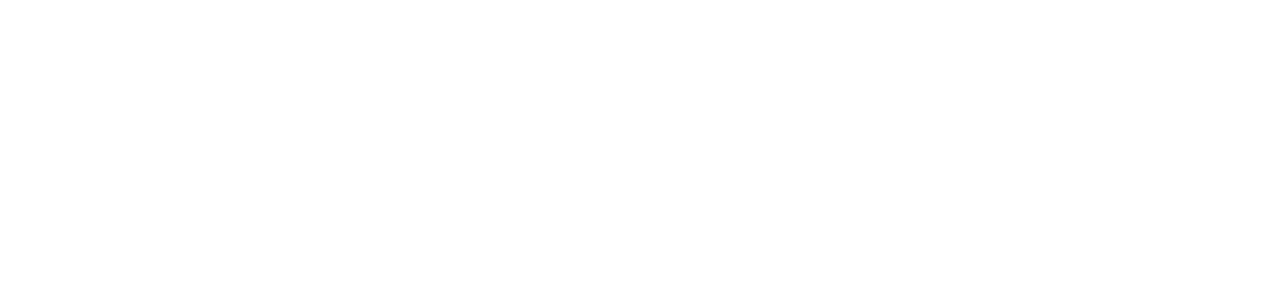
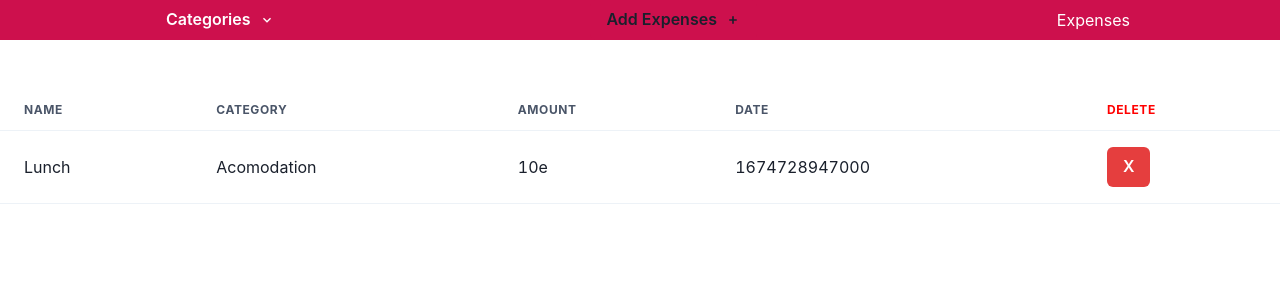
Before and after one commit to Brunopavasovic/track-budget-app, a React (Create React App) app: page /expense-desktop in a window 1280 px wide. Before the commit this address had no page. Shown: the top 300 px of the page. Built offline with nearby package versions, Linux system fonts and the light colour scheme.

Commit message:
add rest of components

```diff
--- a/package.json
+++ b/package.json
@@ -18,6 +18,7 @@
     "framer-motion": "^8.0.2",
     "react": "^18.2.0",
     "react-dom": "^18.2.0",
+    "react-hook-form": "^7.42.1",
     "react-icons": "^4.7.1",
     "react-router-dom": "^6.6.1",
     "react-scripts": "5.0.1",
--- a/src/App.tsx
+++ b/src/App.tsx
@@ -3,19 +3,27 @@ import { Main } from "./components/Main";
 import { BrowserRouter as Router, Route, Routes } from "react-router-dom";
 import { ExpensesMobile } from "./components/Mobile/ExpensesMobile";
 import { AddExpensesMobile } from "./components/Mobile/AddExpensesMobile";
+import { ExpensesDesktop } from "./components/Desktop/ExpensesDesktop";
+import { BudgetItemsProvider } from "./BudgetItemsContext";
 
 const App = () => {
   return (
+    <BudgetItemsProvider>
       <ChakraProvider>
         <Router>
           <Routes>
             <Route path="/" element={<Main />}>
               <Route path="/expense" element={<ExpensesMobile />} />
+              <Route
+                path="/expense-desktop"
+                element={<ExpensesDesktop />}
+              ></Route>
               <Route path="/add-expenses" element={<AddExpensesMobile />} />
             </Route>
           </Routes>
         </Router>
       </ChakraProvider>
+    </BudgetItemsProvider>
   );
 };
 export default App;
--- /dev/null
+++ b/src/BudgetItemsContext.tsx
@@ -0,0 +1,47 @@
+import { createContext, useContext, useEffect, useState } from "react";
+import {
+  BudgetContextType,
+  ShowItemsProviderProps,
+  BudgetItems,
+} from "./components/types/type";
+
+const savedItems = () => {
+  const data = localStorage.getItem("data");
+  return data ? JSON.parse(data) : [];
+};
+
+export const BudgetItemsContext = createContext<BudgetContextType | null>(null);
+export const BudgetItemsProvider = ({ children }: ShowItemsProviderProps) => {
+  const [items, setItems] = useState<BudgetItems[]>(savedItems);
+
+  const current = new Date();
+  const time = current.toLocaleTimeString("en-GB", {
+    hour: "2-digit",
+    minute: "2-digit",
+    hour12: false,
+  });
+
+  useEffect(() => {
+    localStorage.setItem("data", JSON.stringify(items));
+  }, [items]);
+
+  const onSubmit = (data: BudgetItems) => {
+    setItems((prev) => [...prev, { ...data, id: Date.now(), date: time }]);
+  };
+
+  const removeItem = () => {};
+
+  return (
+    <BudgetItemsContext.Provider value={{ onSubmit, removeItem, items }}>
+      {children}
+    </BudgetItemsContext.Provider>
+  );
+};
+
+export const useBudgetContext = () => {
+  const context = useContext(BudgetItemsContext);
+  if (!context) {
+    throw Error("Missing BudgetItemsProvider");
+  }
+  return context;
+};
--- a/src/ShowItemsContext.tsx
+++ /dev/null
@@ -1,5 +0,0 @@
-import React from "react";
-
-export const ShowItemsContext = () => {
-  return <div>ShowItemsContext</div>;
-};
--- /dev/null
+++ b/src/components/Desktop/ExpensesDesktop.tsx
@@ -0,0 +1,43 @@
+import {
+  Box,
+  Button,
+  Table,
+  TableContainer,
+  Tbody,
+  Td,
+  Th,
+  Thead,
+  Tr,
+} from "@chakra-ui/react";
+import React from "react";
+
+export const ExpensesDesktop = () => {
+  return (
+    <Box display={["none", "none", "table"]} w="100vw" h="100vh">
+      <TableContainer mt="50px">
+        <Table>
+          <Thead>
+            <Tr>
+              <Th>Name</Th>
+              <Th>Category</Th>
+              <Th>Amount</Th>
+              <Th>Date</Th>
+              <Th color="red">Delete</Th>
+            </Tr>
+          </Thead>
+          <Tbody>
+            <Tr>
+              <Td>Lunch</Td>
+              <Td>Acomodation</Td>
+              <Td>10e</Td>
+              <Td>{Date.now()}</Td>
+              <Td>
+                <Button colorScheme="red">X</Button>
+              </Td>
+            </Tr>
+          </Tbody>
+        </Table>
+      </TableContainer>
+    </Box>
+  );
+};
--- a/src/components/TopNavDesktop.tsx
+++ b/src/components/Desktop/TopNavDesktop.tsx
@@ -42,7 +42,7 @@ export const TopNavDesktop = () => {
             Add Expenses
           </Button>
         </RouterLink>
-        <RouterLink to={""}>Expenses</RouterLink>
+        <RouterLink to="/expense-desktop">Expenses</RouterLink>
       </Box>
     </Box>
   );
--- a/src/components/Main.tsx
+++ b/src/components/Main.tsx
@@ -1,8 +1,9 @@
 import { Box } from "@chakra-ui/react";
-import { TopNavDesktop } from "./TopNavDesktop";
+import { TopNavDesktop } from "./Desktop/TopNavDesktop";
 import { Outlet } from "react-router-dom";
 import { TopNavMobile } from "./Mobile/TopNavMobile";
 import { BottomNavBar } from "./Mobile/BottomNavBar";
+import { BudgetItemsProvider } from "../BudgetItemsContext";
 
 export const Main = () => {
   return (
--- a/src/components/Mobile/AddExpensesMobile.tsx
+++ b/src/components/Mobile/AddExpensesMobile.tsx
@@ -1,15 +1,21 @@
 import {
   Box,
   Button,
-  FormControl,
   FormLabel,
   Input,
   Select,
   Stack,
   VStack,
 } from "@chakra-ui/react";
+import { FormProvider } from "react-hook-form";
+import { useForm } from "react-hook-form";
+import { useBudgetContext } from "../../BudgetItemsContext";
+import { BudgetItems } from "../types/type";
 
 export const AddExpensesMobile = () => {
+  const { onSubmit } = useBudgetContext();
+  const methods = useForm<BudgetItems>();
+
   return (
     <Box
       height="full"
@@ -19,22 +25,26 @@ export const AddExpensesMobile = () => {
       h="full"
     >
       <VStack mt="100px" w="70%">
-        <FormControl>
-          <form>
+        <FormProvider {...methods}>
+          <form
+            onSubmit={methods.handleSubmit((data) => {
+              onSubmit(data);
+            })}
+          >
             <Stack spacing={3}>
               <FormLabel>Item name:</FormLabel>
-              <Input type="text" />
+              <Input {...methods.register("itemName")} type="text" />
               <FormLabel>Select category:</FormLabel>
-              <Select>
+              <Select {...methods.register("category")}>
                 <option>Groceries</option>
                 <option>Travel</option>
               </Select>
               <FormLabel>Amount:</FormLabel>
-              <Input type="number" />
+              <Input {...methods.register("amount")} type="number" />
               <Button>Add Item</Button>
             </Stack>
           </form>
-        </FormControl>
+        </FormProvider>
       </VStack>
     </Box>
   );
--- /dev/null
+++ b/src/components/types/type.ts
@@ -0,0 +1,19 @@
+import { ReactNode } from "react";
+
+export interface BudgetContextType {
+  onSubmit: (data: BudgetItems) => void;
+  removeItem: (id: number) => void;
+  items: BudgetItems[];
+}
+
+export interface BudgetItems {
+  id: number;
+  itemName: string;
+  category: string;
+  date: string;
+  amount: number;
+}
+
+export type ShowItemsProviderProps = {
+  children: ReactNode;
+};
```
Also changed, not shown: src/components/Mobile/ExpensesMobile.tsx (+4 -10 lines), 1 other file (tests, documents, lock files or other folders). Lines whose indentation alone changed are shown as unchanged.
